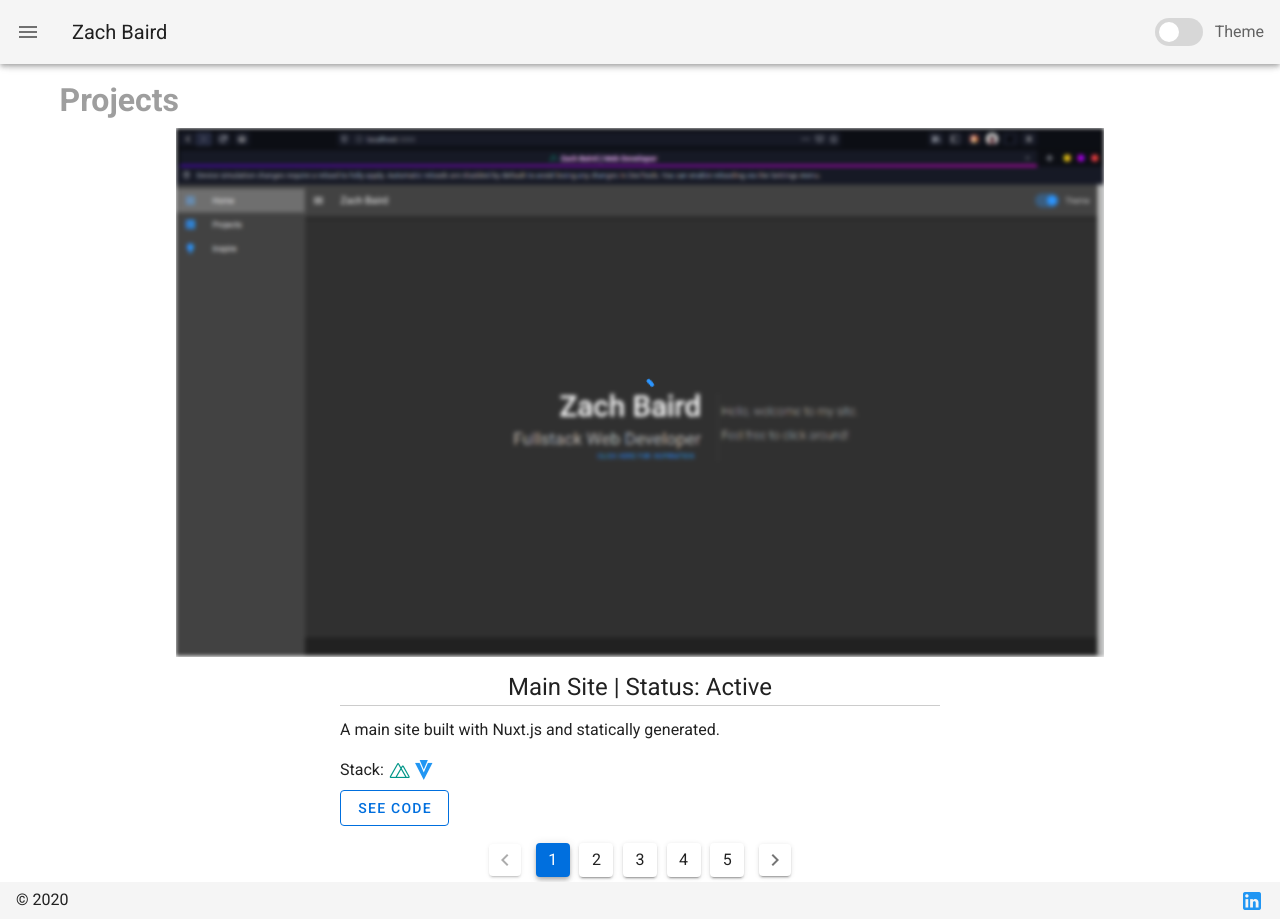
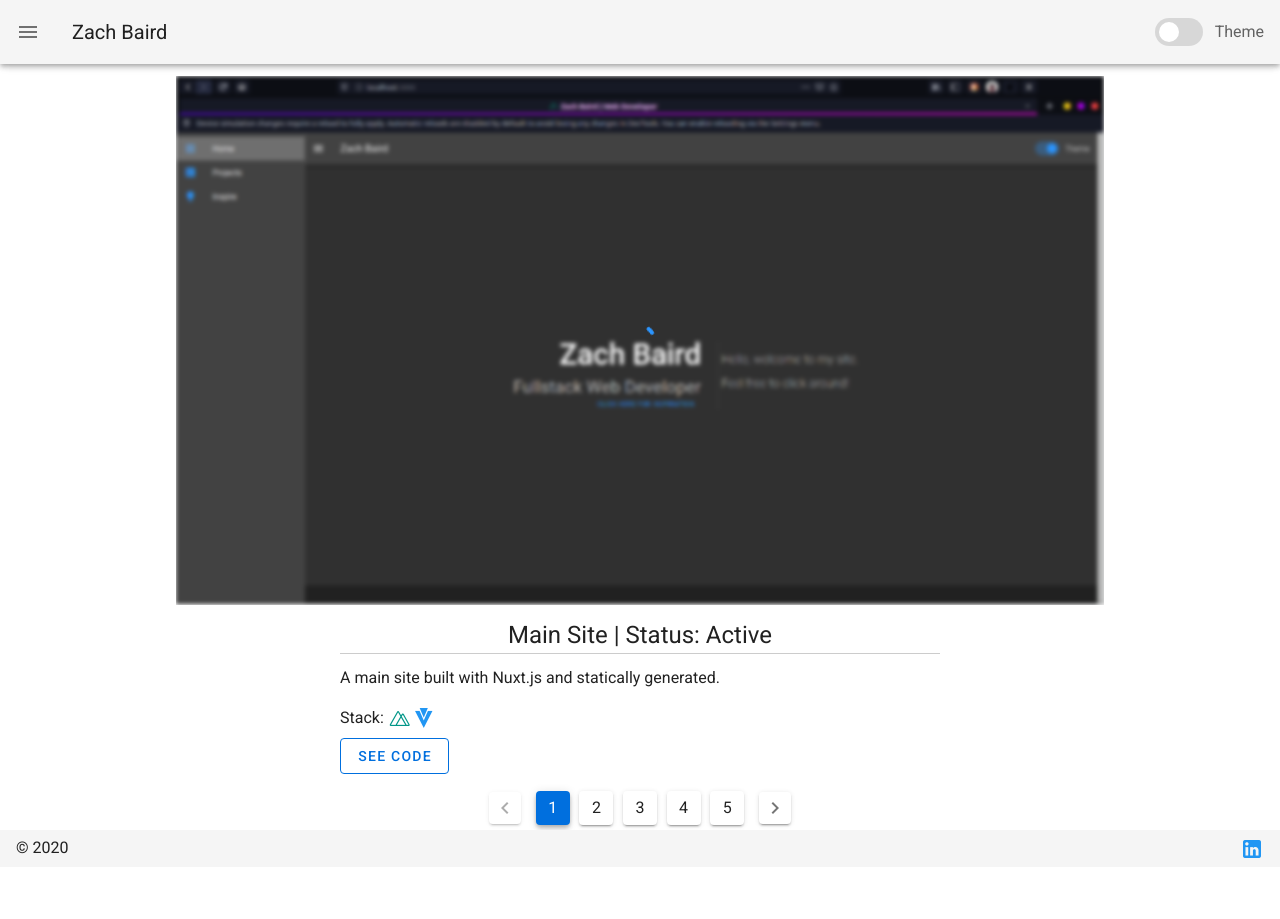
Before and after one commit to ZachBaird/mainsite, a Nuxt app: page /projects in a window 1280 px wide. After the commit the page ends 867 px from the top, so only its background shows below. Built offline with nearby package versions, Linux system fonts and the light colour scheme.

Commit message:
Removing projects header and decreasing project description margin.

```diff
--- a/pages/projects.vue
+++ b/pages/projects.vue
@@ -1,9 +1,6 @@
 <template>
   <div class="projects">
     <v-container class="project">
-      <h1 class="subheading grey--text mb-1">
-        Projects
-      </h1>
       <v-img
         v-show="projects[page-1].image"
         :src="projects[page-1].image"
@@ -203,6 +200,9 @@ i {
 }
 
 @media(max-width: 650px) {
+  .description-section p {
+    margin-bottom: 0 !important;
+  }
   .project-tech {
     display: flex;
     align-items: center;
```
